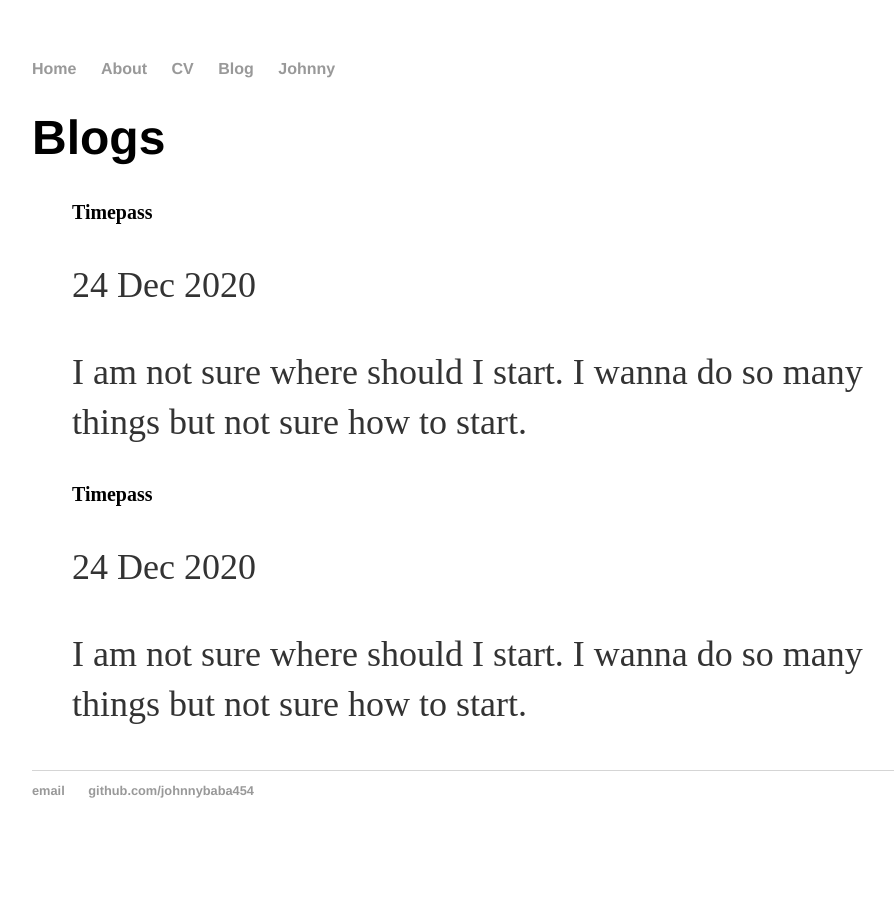
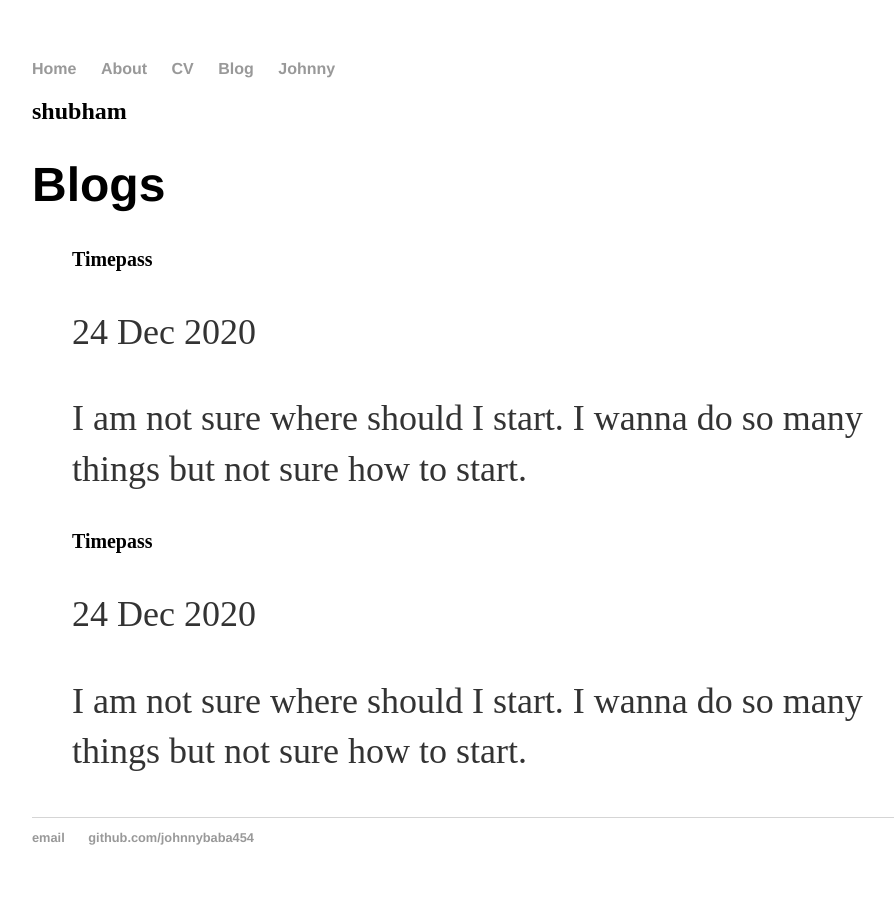
Before and after one commit to johnnybaba454/johnnybaba454.github.io, a Jekyll site: the page built from blog/index.html, in a window 1280 px wide. Shown: the whole page, without its empty margins (160-1054 px from the left). Built offline with Jekyll 4.4.1, drawn with Linux system fonts in a browser that asks for light colours; Markdown is read by kramdown in place of the engine named in the settings.

Commit message:
Update default.html

```diff
--- a/_layouts/default.html
+++ b/_layouts/default.html
@@ -17,7 +17,7 @@
 	    		</ul>
 			</nav>
 			<div class="container">
-
+			<h2>shubham</h2>
 			{{ content }}
 
 			</div><!-- /.container -->
```
